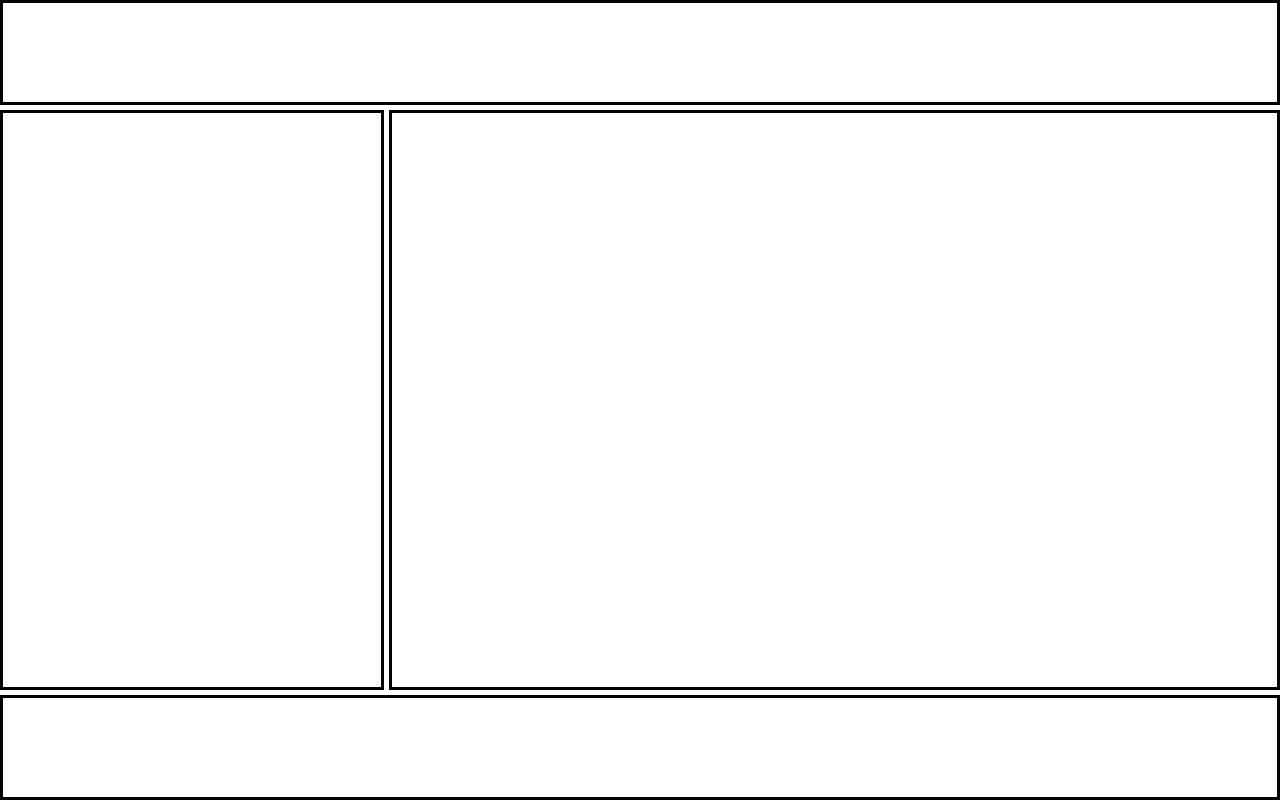
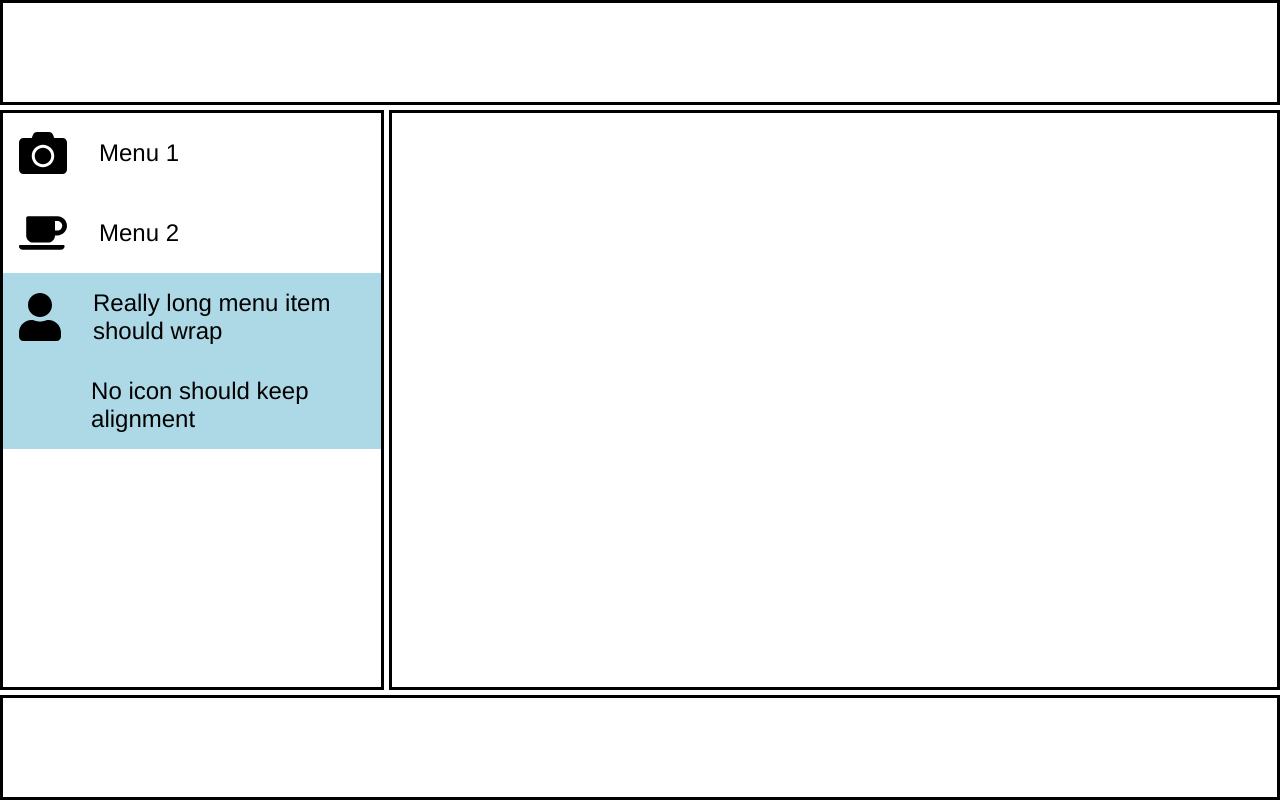
Before and after one commit to jvallon/ch5-vue-demo, a Vue app: page / in a window 1280 px wide. Built offline with nearby package versions, Linux system fonts and the light colour scheme.

Commit message:
feat: use props for list items

```diff
--- a/src/App.vue
+++ b/src/App.vue
@@ -4,7 +4,7 @@
       <div class="header"></div>
       <div class="main">
         <div class="menu-container">
-          <nav-list></nav-list>
+          <nav-list :items="navListItems"></nav-list>
         </div>
         <div class="nav-area">
           <router-view></router-view>
@@ -27,6 +27,7 @@ import { mapState, mapActions } from 'vuex'
 import NavList from '@/components/Navigation/NavList';
 import * as disp1 from '@/assets/data/tv.js';
 import * as disp2 from '@/assets/data/tv2.js';
+import navitems from '@/assets/data/navitems.json';
 
 export default {
   name: 'App',
@@ -36,6 +37,7 @@ export default {
   },
   data() {
     return {
+      navListItems: navitems,
       disp1: disp1.default,
       disp2: disp2.default
     }
--- a/src/components/Navigation/NavList.vue
+++ b/src/components/Navigation/NavList.vue
@@ -12,10 +12,12 @@
 
 <script>
 import NavListItem from '../Navigation/NavListItem.vue'
-import navitems from '@/assets/data/navitems.json'
 
 export default {
   components: { NavListItem },
+  props: {
+    items: { type: Array, required: true }
+  },
   methods: {
     onClick(item) {
       this.$api.press(item.pressJoin);
```
